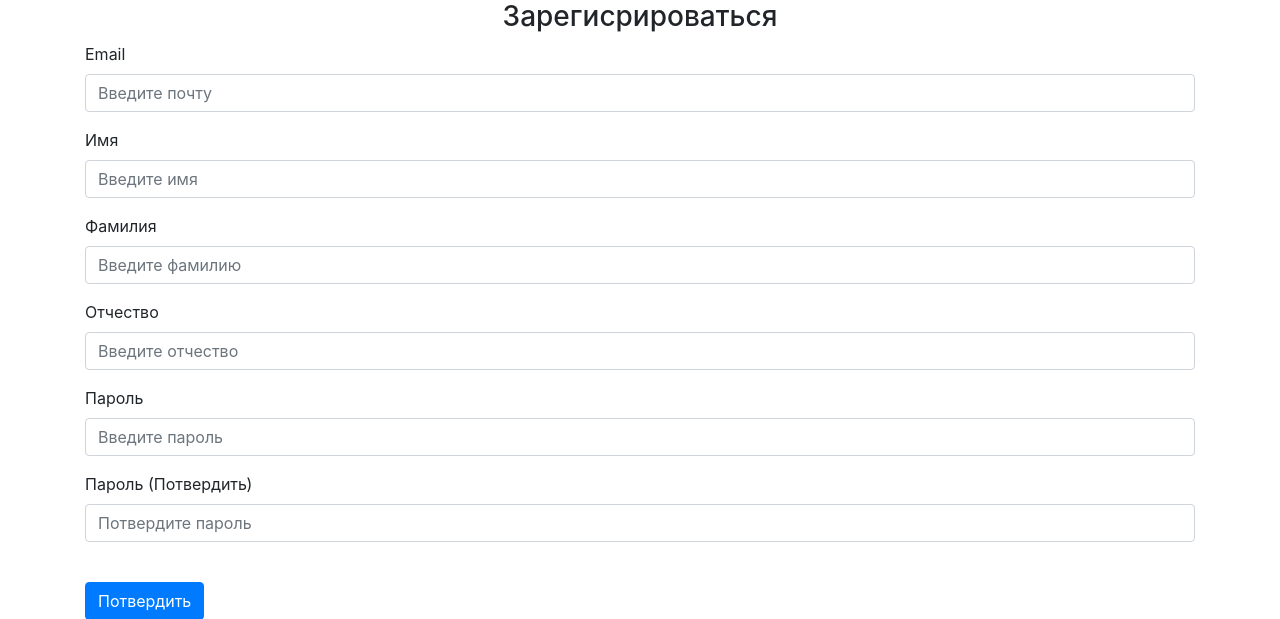
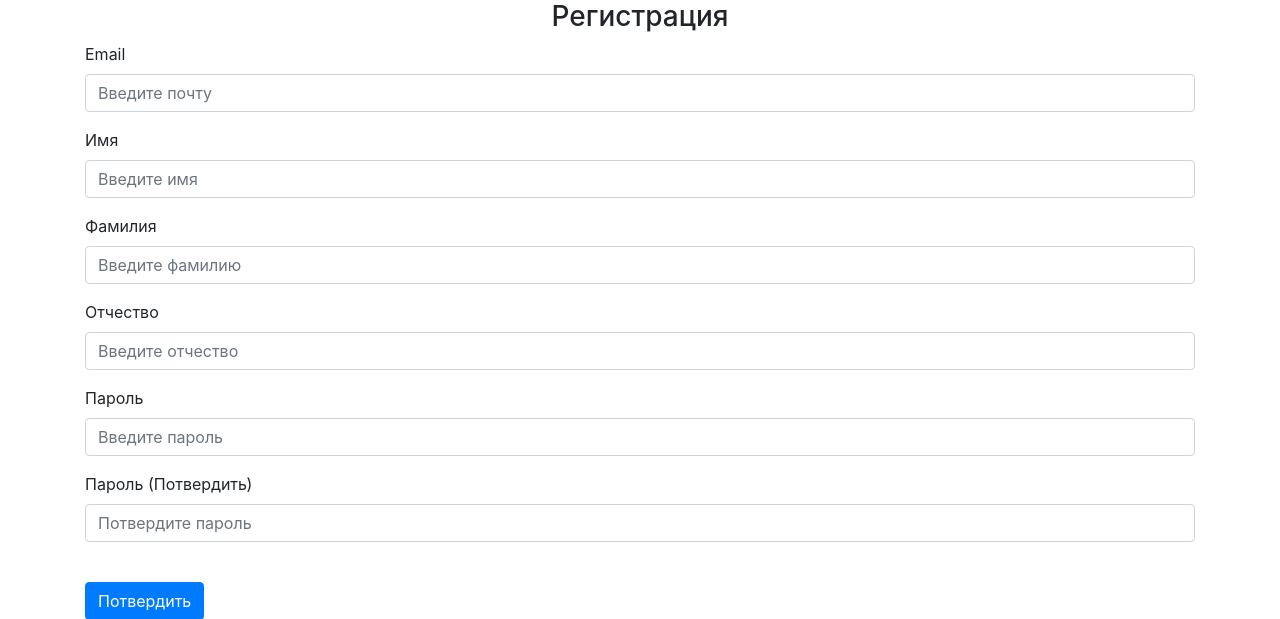
Before and after one commit to sinqx/python-room-booking, a Flask app: page /sign_up in a window 1280 px wide. Shown: the part 56-675 px from the top of the page. Run offline with Flask 3, Linux system fonts and the light colour scheme; some libraries are stand-ins or nearby versions.

Commit message:
word fix

```diff
--- a/website/templates/sign_up.html
+++ b/website/templates/sign_up.html
@@ -1,7 +1,7 @@
 {% extends "base.html" %} {% block title %}Sign Up{% endblock %} {% block
     content %}
     <form method="POST">
-      <h3 align="center">Зарегисрироваться</h3>
+      <h3 align="center">Регистрация</h3>
       <div class="form-group">
         <label for="email">Email</label>
         <input
```
